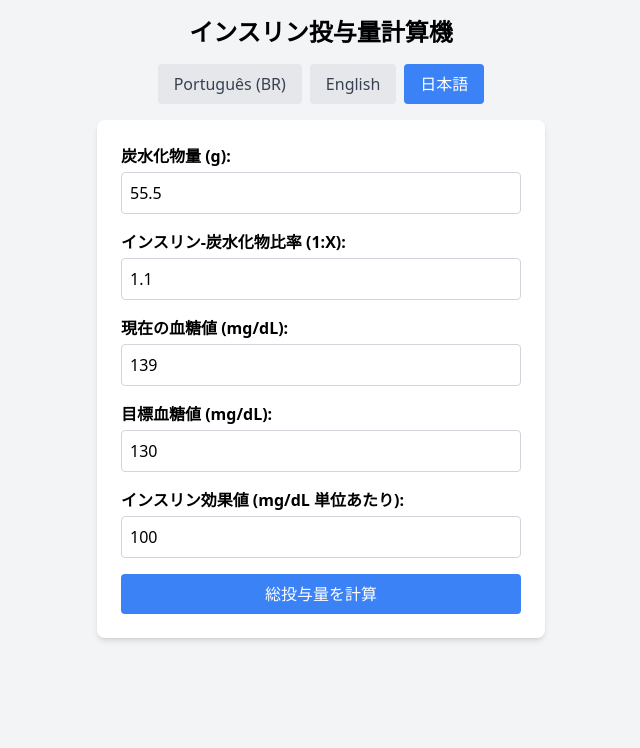
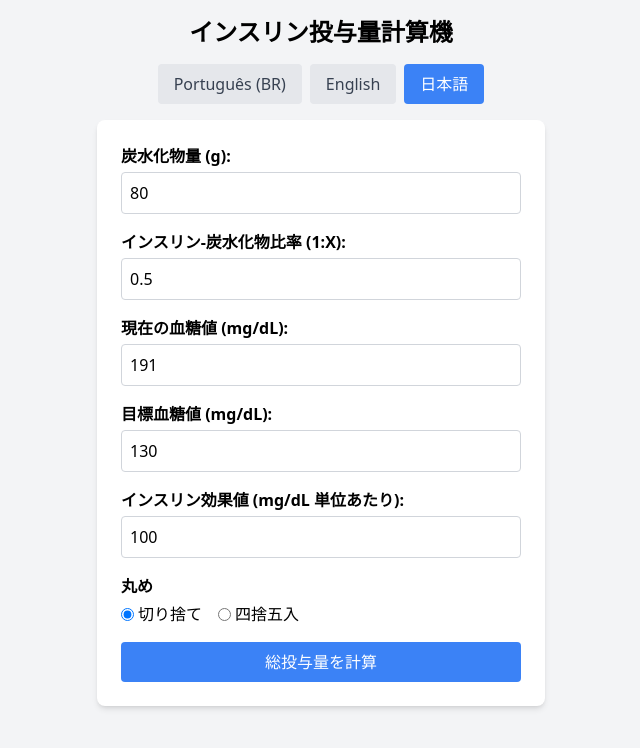
Before and after one commit to robsonrk/insulin-calculator, a Vue app: page / in a window 1280 px wide. Shown: the top 748 px of the page, without its empty margins (319-959 px from the left). Built offline with nearby package versions, Linux system fonts and the light colour scheme.

Commit message:
fix formula with rounding options

```diff
--- a/src/components/InsulinCalculator.vue
+++ b/src/components/InsulinCalculator.vue
@@ -38,6 +38,17 @@
                     class="mt-1 p-2 border border-gray-300 rounded focus:outline-none focus:ring-2 focus:ring-blue-500" />
             </div>
 
+            <!-- Radios Para selecionar floor() ou round() -->
+            <div class="flex flex-col">
+                <label class="font-semibold">{{ $t('calculator.roundingLabel') }}</label>
+                <div class="flex items-center mt-1">
+                    <input type="radio" id="floor" name="rounding" value="floor" v-model="rounding" class="mr-1">
+                    <label for="floor" class="mr-4">{{ $t('calculator.floorOption') }}</label>
+                    <input type="radio" id="round" name="rounding" value="round" v-model="rounding" class="mr-1">
+                    <label for="round">{{ $t('calculator.roundOption') }}</label>
+                </div>
+            </div>
+
             <!-- Botão de Calcular -->
             <button type="submit" class="w-full bg-blue-500 text-white py-2 px-4 rounded hover:bg-blue-600 transition">
                 {{ $t('calculator.calculateButton') }}
@@ -48,7 +59,7 @@
         <div v-if="totalInsulin !== null" class="mt-6 bg-blue-100 p-4 rounded">
             <h2 class="text-xl font-bold">{{ $t('calculator.resultTitle', { total: totalInsulin }) }}</h2>
             <p class="mt-2">{{ $t('calculator.resultDetail', {
-                carbsInsulin: (insulinForCarbs/10).toFixed(2), correctionInsulin:
+                carbsInsulin: (insulinForCarbs).toFixed(2), correctionInsulin:
                 correctionInsulin.toFixed(2) }) }}</p>
         </div>
     </div>
@@ -60,11 +71,12 @@ import { defineComponent, ref } from 'vue';
 export default defineComponent({
     name: 'InsulinCalculator',
     setup() {
-        const carbs = ref<number>(55.5);
-        const icr = ref<number>(1.1); // Exemplo: 1 unidade para cada 10g
-        const currentGlucose = ref<number>(139);
+        const carbs = ref<number>(80);
+        const icr = ref<number>(0.5); // Exemplo: 1 unidade para cada 10g
+        const currentGlucose = ref<number>(191);
         const targetGlucose = ref<number>(130);
         const isf = ref<number>(100); // Exemplo: 1 unidade reduz 50 mg/dL
+        const rounding = ref<string>('floor');
 
         const insulinForCarbs = ref<number>(0);
         const correctionInsulin = ref<number>(0);
@@ -72,7 +84,7 @@ export default defineComponent({
 
         const calculateInsulin = () => {
             // Cálculo para carboidratos
-            insulinForCarbs.value = carbs.value / icr.value;
+            insulinForCarbs.value = (carbs.value / (1/icr.value))/10;
             console.log('insulinForCarbs', insulinForCarbs.value, carbs.value, icr.value);
 
             // Cálculo para correção
@@ -83,8 +95,17 @@ export default defineComponent({
                 correctionInsulin.value = 0;
             }
 
+            console.log('rounding', rounding.value);
             // Dose total arredondada para o inteiro mais próximo
-            totalInsulin.value = Math.round((insulinForCarbs.value / 10) + correctionInsulin.value);
+            switch (rounding.value) {
+                case 'round':
+                    totalInsulin.value = Math.round((insulinForCarbs.value) + correctionInsulin.value);
+                    break;
+                case 'floor':
+                default:
+                    totalInsulin.value = Math.floor((insulinForCarbs.value) + correctionInsulin.value);
+                    break;
+            }
         };
 
         return {
@@ -97,6 +118,7 @@ export default defineComponent({
             correctionInsulin,
             totalInsulin,
             calculateInsulin,
+            rounding,
         };
     },
 });
--- a/src/locales/en.json
+++ b/src/locales/en.json
@@ -10,6 +10,9 @@
         "isfLabel": "Insulin Sensitivity Factor (mg/dL per unit):",
         "calculateButton": "Calculate Total Dose",
         "resultTitle": "Total Insulin Dose: {total} units",
-        "resultDetail": "({carbsInsulin} units for carbohydrates + {correctionInsulin} units for correction)"
+        "resultDetail": "({carbsInsulin} units for carbohydrates + {correctionInsulin} units for correction)",
+        "roundingLabel": "Rounding",
+        "floorOption": "Floor",
+        "roundOption": "Round"
     }
 }
--- a/src/locales/ja.json
+++ b/src/locales/ja.json
@@ -10,6 +10,9 @@
         "isfLabel": "インスリン効果値 (mg/dL 単位あたり):",
         "calculateButton": "総投与量を計算",
         "resultTitle": "総インスリン投与量: {total} 単位",
-        "resultDetail": "（炭水化物用 {carbsInsulin} 単位 + 補正用 {correctionInsulin} 単位）"
+        "resultDetail": "（炭水化物用 {carbsInsulin} 単位 + 補正用 {correctionInsulin} 単位）",
+        "roundingLabel": "丸め",
+        "floorOption": "切り捨て",
+        "roundOption": "四捨五入"
     }
 }
--- a/src/locales/pt-BR.json
+++ b/src/locales/pt-BR.json
@@ -10,6 +10,9 @@
         "isfLabel": "Fator de Sensibilidade à Insulina (mg/dL por unidade):",
         "calculateButton": "Calcular Dose Total",
         "resultTitle": "Dose Total de Insulina: {total} unidades",
-        "resultDetail": "(p/ carboidratos: {carbsInsulin} unid. + p/ correção: {correctionInsulin} unid. )"
+        "resultDetail": "(p/ carboidratos: {carbsInsulin} unid. + p/ correção: {correctionInsulin} unid. )",
+        "roundingLabel": "Arredondamento",
+        "floorOption": "Arredondar para baixo",
+        "roundOption": "Arredondar para cima"
     }
 }
```
